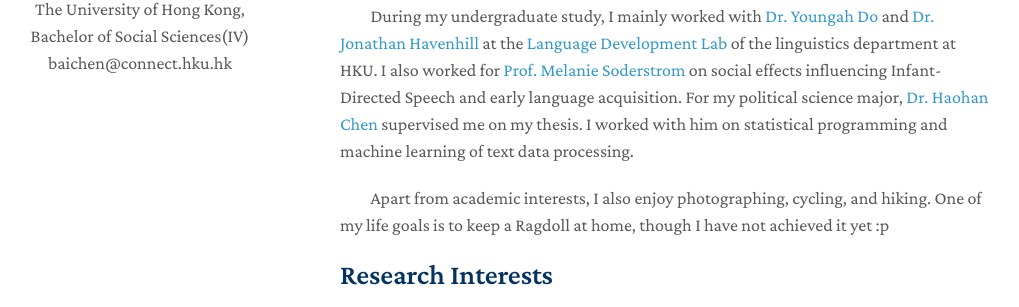
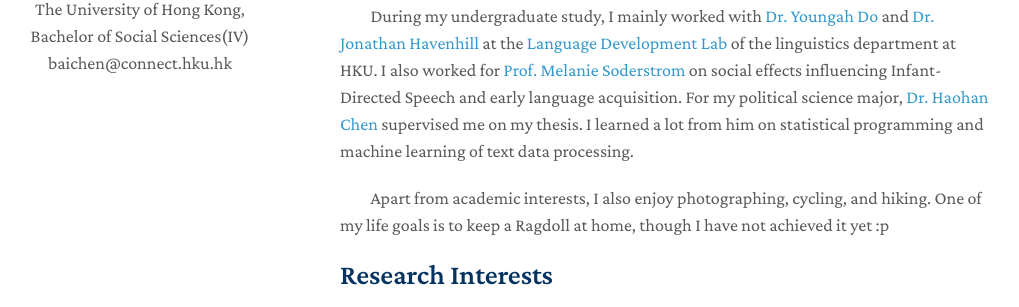
Before and after one commit to AlbertBaichenDu/AlbertBaichenDu.github.io, a Jekyll site: the page built from index.md, in a window 1280 px wide and 900 px high. Shown: the part 420-727 px from the top of the window, without its empty margins (130-1149 px from the left). Built offline with Jekyll 4.4.1, drawn with Linux system fonts in a browser that asks for light colours; nearby versions of some CDN libraries; a style sheet for code colours, icons or effects is not loaded; our own code applies the rules of GitHub Pages for plain Markdown files.

Commit message:
Update index.md

```diff
--- a/index.md
+++ b/index.md
@@ -10,7 +10,7 @@ layout: homepage
 
 &nbsp;&nbsp;&nbsp;&nbsp;&nbsp;&nbsp;&nbsp;&nbsp; My UG thesis investigates how attention and awareness of social meaning associated with tone mergers affect asynchronous tonal change in Hong Kong Cantonese. Some other projects I contributed also study phonological learning, bilingualism, or cognitive preference.
 
-&nbsp;&nbsp;&nbsp;&nbsp;&nbsp;&nbsp;&nbsp;&nbsp; During my undergraduate study, I mainly worked with [Dr. Youngah Do](https://repository.hku.hk/cris/rp/rp02160) and [Dr. Jonathan Havenhill](https://jhavenhill.com) at the [Language Development Lab](https://linguistics.hku.hk/ldlhku/) of the linguistics department at HKU. I also worked for [Prof. Melanie Soderstrom](https://home.cc.umanitoba.ca/~soderstr/) on social effects influencing Infant-Directed Speech and early language acquisition. For my political science  major, [Dr. Haohan Chen](https://haohanchen.github.io/) supervised me on my thesis. I worked with him on statistical programming and machine learning of text data processing.
+&nbsp;&nbsp;&nbsp;&nbsp;&nbsp;&nbsp;&nbsp;&nbsp; During my undergraduate study, I mainly worked with [Dr. Youngah Do](https://repository.hku.hk/cris/rp/rp02160) and [Dr. Jonathan Havenhill](https://jhavenhill.com) at the [Language Development Lab](https://linguistics.hku.hk/ldlhku/) of the linguistics department at HKU. I also worked for [Prof. Melanie Soderstrom](https://home.cc.umanitoba.ca/~soderstr/) on social effects influencing Infant-Directed Speech and early language acquisition. For my political science  major, [Dr. Haohan Chen](https://haohanchen.github.io/) supervised me on my thesis. I learned a lot from him on statistical programming and machine learning of text data processing.
 
 &nbsp;&nbsp;&nbsp;&nbsp;&nbsp;&nbsp;&nbsp;&nbsp; Apart from academic interests, I also enjoy photographing, cycling, and hiking. One of my life goals is to keep a Ragdoll at home, though I have not achieved it yet :p
 
```
